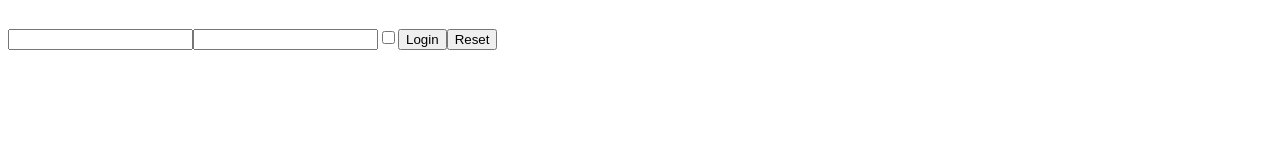
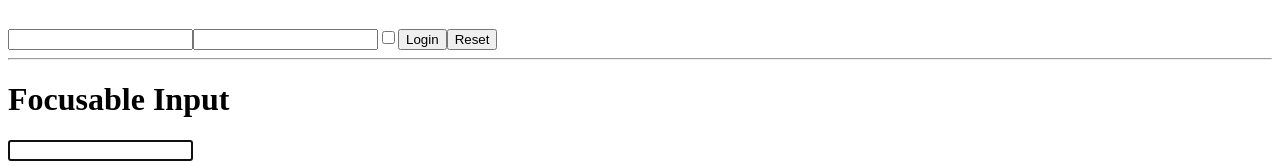
Before and after one commit to DomenicoProvenzano13/Develhope, a React (Vite) app in the folder Esercizi React/Conditional Rendering - 1/: page / in a window 1280 px wide. Shown: the part 928-1094 px from the top of the page. Before the commit the page ends 986 px from the top, so only its background shows below. Built offline with nearby package versions, Linux system fonts and the light colour scheme.

Commit message:
esercizio Ref svolto

```diff
--- a/Esercizi React/Conditional Rendering - 1/src/App.jsx
+++ b/Esercizi React/Conditional Rendering - 1/src/App.jsx
@@ -6,6 +6,7 @@ import { Welcome } from "./components/Welcome";
 import { AlertClock } from "./components/AlertClock";
 import { ControlledForm } from "./components/ControlledForm";
 import { UncontrolledForm } from "./components/UncontrolledForm";
+import FocusableInput from "./components/FocusableInput";
 
 export default function App() {
   return (
@@ -26,6 +27,8 @@ export default function App() {
       <ControlledForm />
       <hr />
       <UncontrolledForm />
+      <hr />
+      <FocusableInput />
     </>
   );
 }
--- a/Esercizi React/Conditional Rendering - 1/src/components/Counter.jsx
+++ b/Esercizi React/Conditional Rendering - 1/src/components/Counter.jsx
@@ -1,8 +1,17 @@
-import { useEffect, useState } from "react";
+import { useEffect, useRef, useState } from "react";
 import { CounterDisplay } from "./CounterDisplay";
 
 export function Counter({ initialValue }) {
   const [counter, setCounter] = useState(initialValue);
+  const directionRef = useRef(null);
+
+  useEffect(() => {
+    const direction = counter > initialValue ? "UP" : "DOWN";
+    if (direction !== directionRef.current) {
+      directionRef.current = direction;
+      console.log(`The direction is ${direction}`);
+    }
+  });
 
   useEffect(() => {
     console.log(`The value of the counter is ${counter}`);
--- /dev/null
+++ b/Esercizi React/Conditional Rendering - 1/src/components/FocusableInput.jsx
@@ -0,0 +1,18 @@
+import { useEffect, useRef } from "react";
+
+const FocusableInput = () => {
+  const inputRef = useRef(null);
+
+  useEffect(() => {
+    inputRef.current?.focus();
+  }, []);
+
+  return (
+    <div>
+      <h1>Focusable Input</h1>
+      <input ref={inputRef} />
+    </div>
+  );
+};
+
+export default FocusableInput;
```
